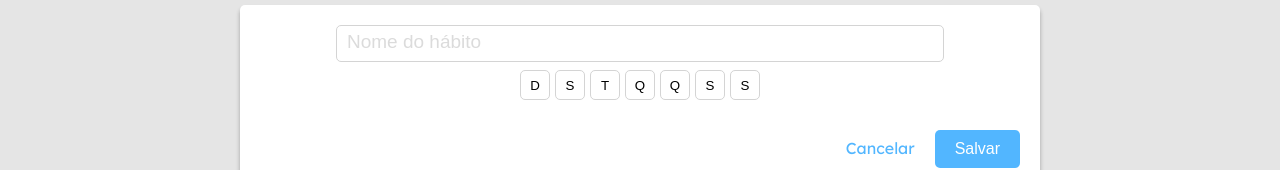
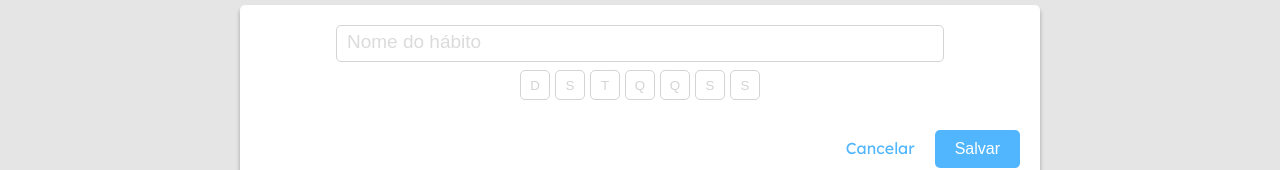
Before and after one commit to jvcamargo02/projeto10-trackit, a React (Create React App) app: page /habitos in a window 1280 px wide. Both pictures are taken after a click on the element 1244 px from the left and 117 px from the top of the page. Shown: the part 150-320 px from the top of the page. Built offline with nearby package versions, Linux system fonts and the light colour scheme.

Commit message:
New habbits select day implement

```diff
--- /dev/null
+++ b/src/components/ButtonDay.js
@@ -0,0 +1,55 @@
+import styled from 'styled-components'
+import { useState } from 'react';
+
+export default function ButtonDay({ day, index, selectDay, setSelectDay }) {
+
+    const [btnColor, setBtnColor] = useState("#fff");
+
+    function filterSelectSeat (value){
+
+        if(value !== index && value === 0){
+            return !value
+        }
+         else if(value !== index){
+        return value
+        }
+    }
+
+
+    function newHabitDays(index) {
+        if(btnColor === "#fff"){
+            setBtnColor("var(--border-color)")
+            setSelectDay([...selectDay, index])
+        } else {
+            setBtnColor("#fff")
+            let newArr = selectDay.filter(filterSelectSeat)
+            console.log(newArr)
+            setSelectDay(newArr)
+        }
+    }
+
+    return (
+
+        <Button>
+            <button
+                key={index}
+                color={btnColor}
+                onClick={() => newHabitDays(index)}>{day}
+            </button>
+        </Button>
+    )
+}
+
+
+const Button = styled.div`
+
+    button{
+        width: 1.875rem;
+        height: 1.875rem;
+        border: 1px solid var(--border-color);
+        color: ${props => props.children.props.color === "#fff" ? "var(--border-color)" : "#fff"};
+        background-color:  ${props => props.children.props.color};
+        border-radius: 5px;
+        cursor: pointer;
+    }
+`
--- a/src/components/HabitsScreen.js
+++ b/src/components/HabitsScreen.js
@@ -1,19 +1,15 @@
 import styled from "styled-components"
 import Header from "./Header"
 import { useState } from 'react'
+import ButtonDay from "./ButtonDay"
 
 export default function HabitsScreen() {
 
     const [toggle, setToggle] = useState(true)
-    const [btnColor, setBtnColor] = useState("#fff")
-    let days = []
+    const [selectDay, setSelectDay] = useState([])
+    const weekDays = ['D', 'S', 'T', 'Q', 'Q', 'S', 'S']
 
-    function newHabitDays (v) {
-        days.push(v)
-        setBtnColor(!btnColor)
-
-    }
-
+    console.log(selectDay)
     function onSubmit(e) {
         e.preventDefault()
     }
@@ -30,13 +26,8 @@ export default function HabitsScreen() {
                 <form onSubmit={onSubmit}>
                     <input type='text' placeholder='Nome do hábito' />
                     <Buttons>
-                        <button color={btnColor} onClick={() => newHabitDays(0)}>D</button>
-                        <button color={btnColor} onClick={() => newHabitDays(1)}>S</button>
-                        <button color={btnColor} onClick={() => newHabitDays(2)}>T</button>
-                        <button color={btnColor} onClick={() => newHabitDays(3)}>Q</button>
-                        <button color={btnColor} onClick={() => newHabitDays(4)}>Q</button>
-                        <button color={btnColor} onClick={() => newHabitDays(5)}>S</button>
-                        <button color={btnColor} onClick={() => newHabitDays(6)}>S</button>
+                        {weekDays.map((day, index) =>
+                            <ButtonDay key={index} day={day} index={index} selectDay={selectDay} setSelectDay={setSelectDay}/>)}
                     </Buttons>
                     <span>
                         <a onClick={() => setToggle(!toggle)}>Cancelar</a>
@@ -135,13 +126,4 @@ const Buttons = styled.div`
     display: flex;
     gap: 5px;
 
-    button{
-        width: 1.875rem;
-        height: 1.875rem;
-        border: 1px solid var(--border-color);
-        background-color: ${props => props.children[0].props.color};
-        border-radius: 5px;
-        cursor: pointer;
-    }
-
 `
```
